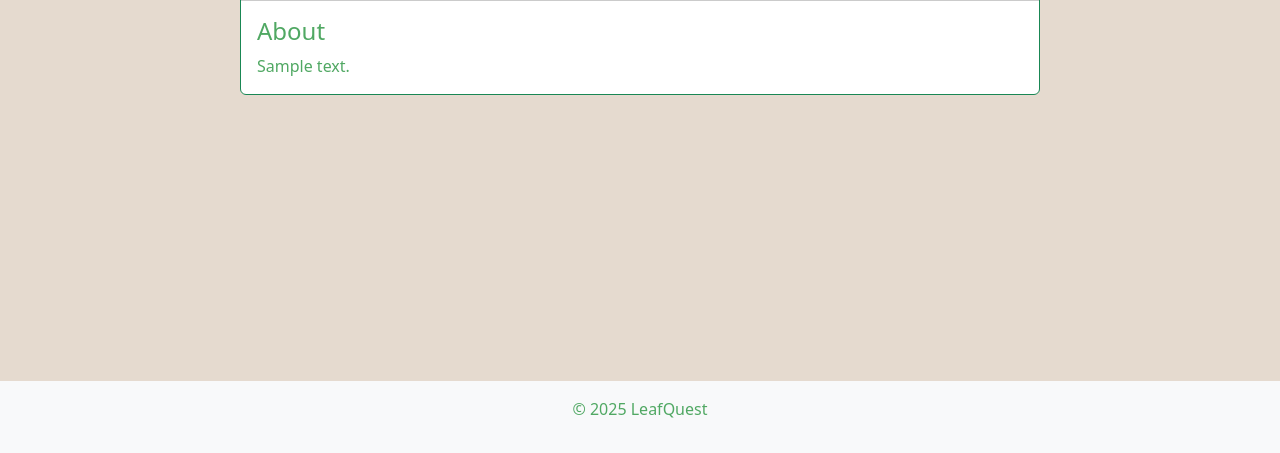
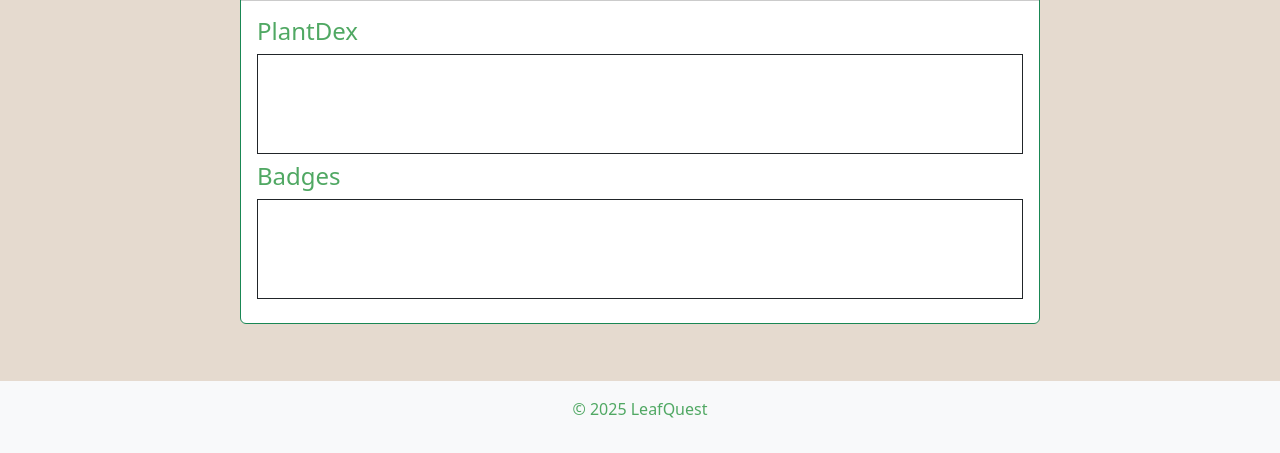
Before and after one commit to UCCS-SP25-CS4300-CS5300-1/Group-8-spring-2025, a Django app: template LeafQuest/home/templates/profile/index.html in a window 1280 px wide. Shown: the part 347-800 px from the top of the page. Run offline with Django 4.2, Linux system fonts and the light colour scheme; the template is opened without the code that fills it: most values are stand-ins (such as "Sample title", 1, 10 or a date in 2020).

Commit message:
slight tweaks to profile page

```diff
--- a/LeafQuest/home/templates/profile/index.html
+++ b/LeafQuest/home/templates/profile/index.html
@@ -17,6 +17,8 @@
                 <div class="col-md-8">
                     <h1>{{ profile.user.username }}{% if profile.private %}<span class="material-symbols-outlined me-2 inline-icon" style="font-size:36px;">lock</span>{% endif %}</h1>
                     <h3>{{ profile.name }}</h3>
+                    </br>
+                    <p>{{ profile.aboutMe }}</p>
 
                     {% if profile.user != user %}
                         {% if not is_friend %}
@@ -44,15 +46,22 @@
             {% endif %}
         </div>
             <div class="card-body">
-                <h4 class="card-title">About</h4>
-                <p class="card-text">{{ profile.aboutMe }}</p>
+                {% if profile.private and not is_friend %}
 
-                {% if profile.private and not is_friend %}
-                    </br>
                     <h2>This profile is <strong>private</strong></h2>
                     <p>Only {{profile.user.username}}'s friends can see thier pictures and badges</p>
 
-                     <!--Add else statement to display pictures/badges-->
+                {% else %}
+
+                    <h4>PlantDex</h4>
+                    <div class="container-fluid border border-dark mb-2" style="height:100px;">
+
+                    </div>
+
+                    <h4>Badges</h4>
+                    <div class="container-fluid border border-dark mb-2" style="height:100px;">
+
+                    </div>
 
                 {% endif %}
             </div>
```
